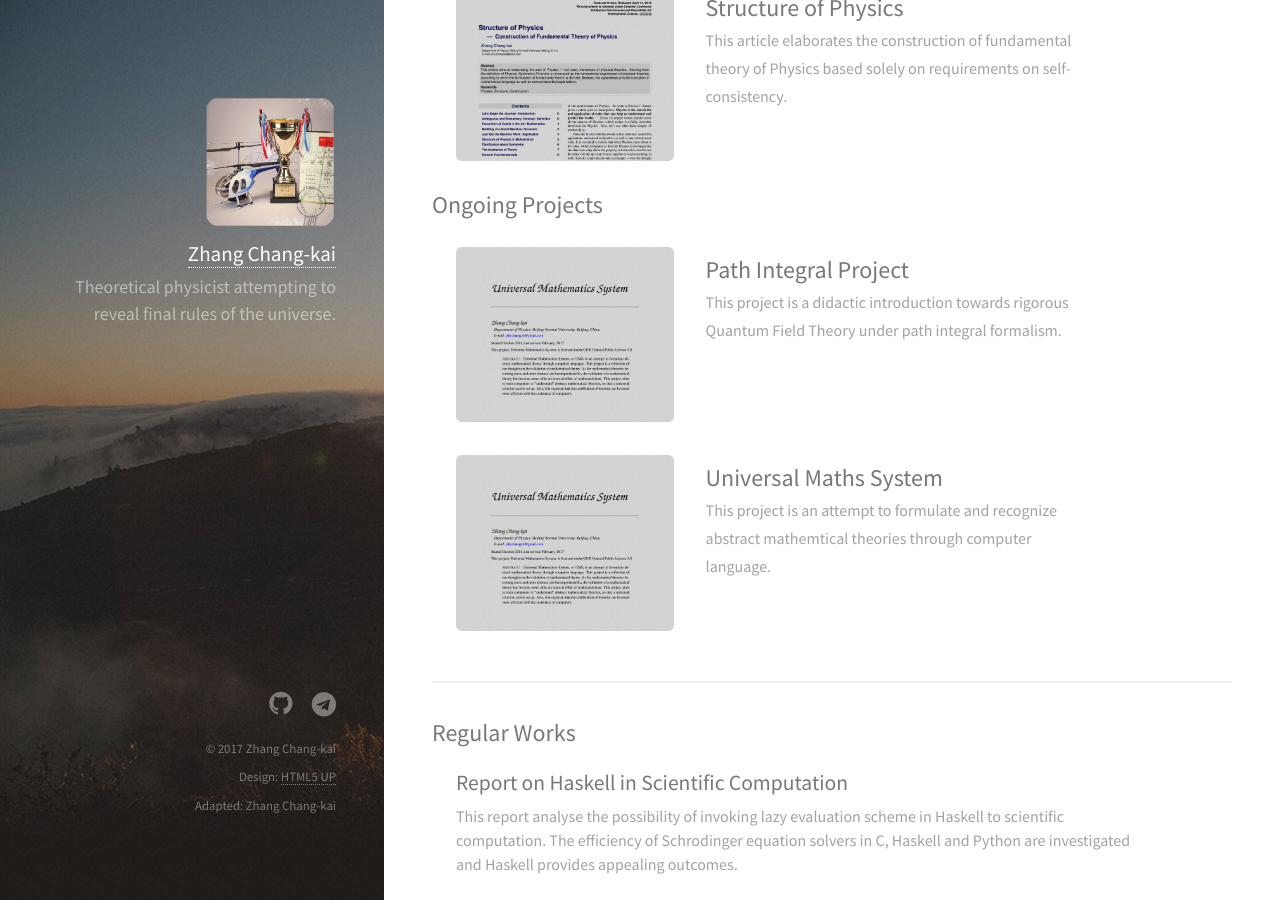
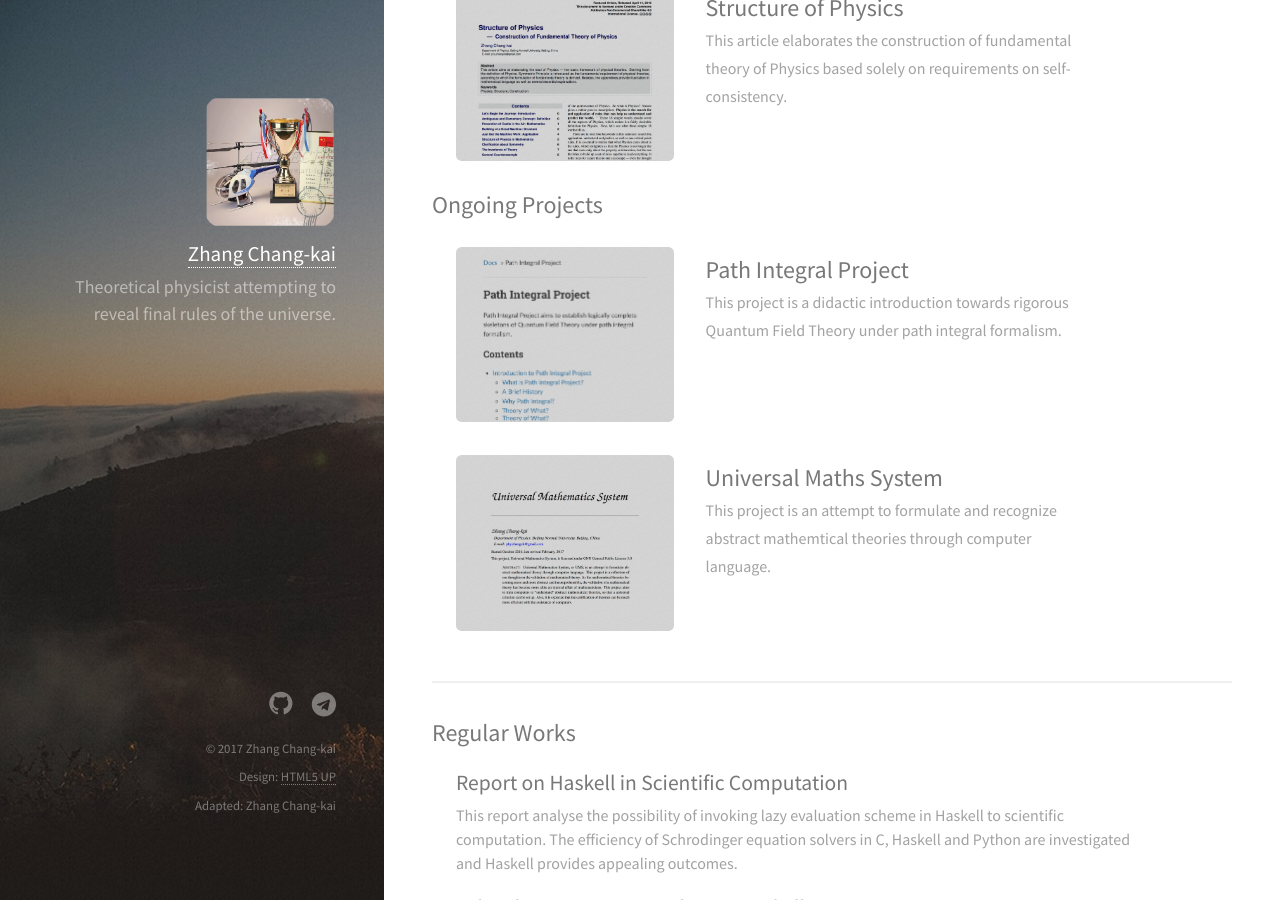
Before and after one commit to Phy-David-Zhang/phy-david-zhang.github.io, a Jekyll site: the page built from Exhibition.md, in a window 1280 px wide and 900 px high, scrolled down 569 px. Built offline with Jekyll 4.4.1, drawn with Linux system fonts in a browser that asks for light colours; our own code applies the rules of GitHub Pages for plain Markdown files.

Commit message:
Update preview of Path Integral Project

```diff
--- a/Exhibition.md
+++ b/Exhibition.md
@@ -43,7 +43,7 @@
   <!-- Path Integral Project -->
   <div class="row">
   <article class="6u 12u$(xsmall) work-item">
-    <a href="Path-Integral-Project" class="image fit thumb"><img src="images/UnivMathSys.png" alt="" /></a>
+    <a href="Path-Integral-Project" class="image fit thumb"><img src="images/Path_Integral.png" alt="" /></a>
   </article>
   <article class="6u 12u$(xsmall) illustration" style="margin: 13px 0">
     <span>
```
Also changed, not shown: images/Path_Integral.png (added).
